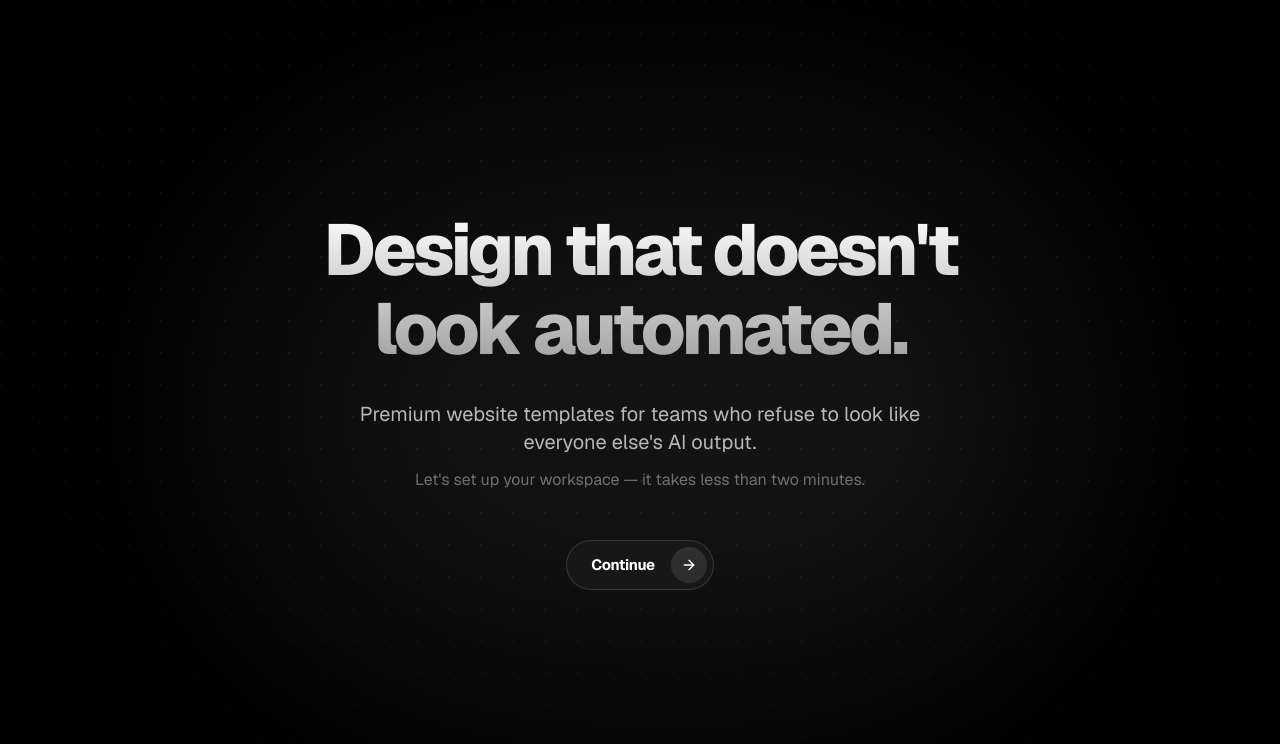
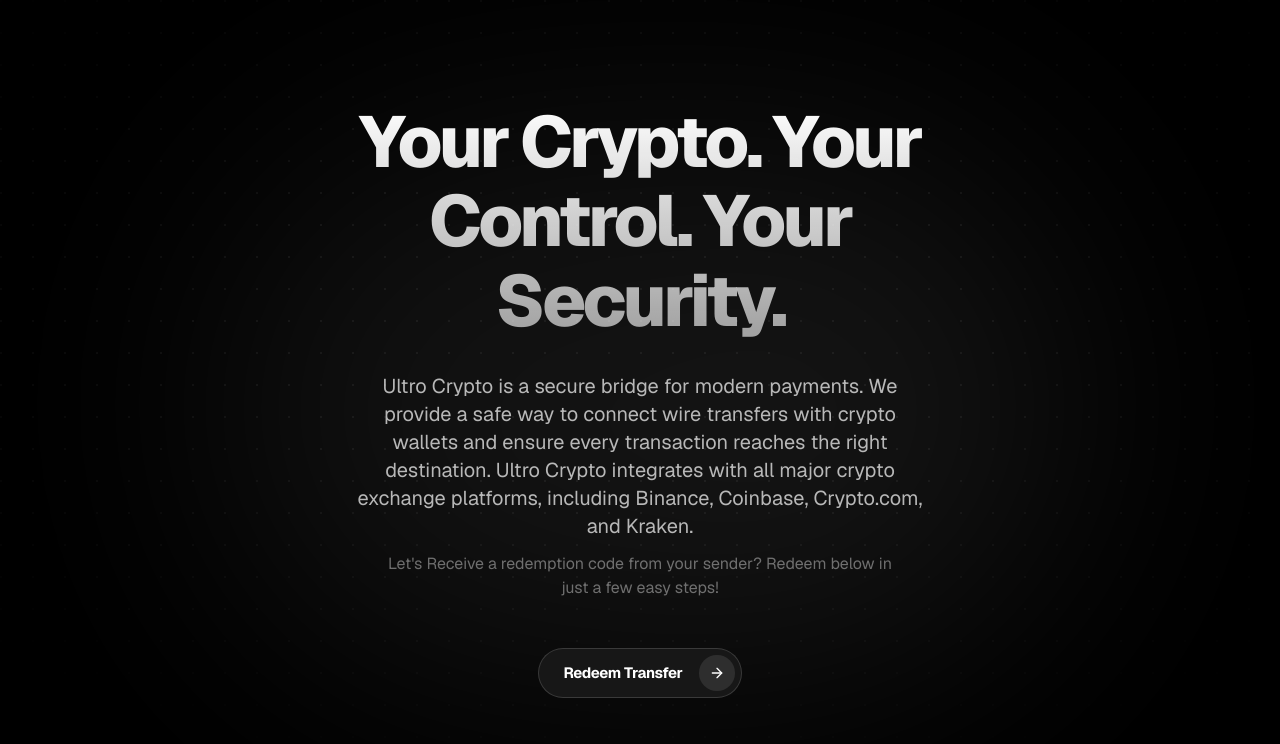
Before and after one commit to cottluke1/bit, a Next.js app: page / in a window 1280 px wide. Shown: the top 744 px of the page. Built offline with nearby package versions, Linux system fonts and the light colour scheme.

Commit message:
Update page.tsx

```diff
--- a/app/page.tsx
+++ b/app/page.tsx
@@ -31,28 +31,26 @@
           className="fade-up mb-8 bg-gradient-to-b from-white to-white/60 bg-clip-text text-4xl font-extrabold leading-[1.1] tracking-tighter text-transparent sm:text-6xl md:text-7xl"
           style={{ animationDelay: "0ms" }}
         >
-          Design that doesn&apos;t look automated.
+          Your Crypto. Your Control. Your Security.
         </h1>
 
         <p
           className="fade-up mb-3 max-w-xl text-lg text-white/70 sm:text-xl"
           style={{ animationDelay: "150ms" }}
         >
-          Premium website templates for teams who refuse to look like
-          everyone else&apos;s AI output.
+          Ultro Crypto is a secure bridge for modern payments. We provide a safe way to connect wire transfers with crypto wallets and ensure every transaction reaches the right destination. Ultro Crypto integrates with all major crypto exchange platforms, including Binance, Coinbase, Crypto.com, and Kraken.
         </p>
 
         <p
           className="fade-up mb-12 max-w-lg text-base text-white/40"
           style={{ animationDelay: "280ms" }}
         >
-          Let&apos;s set up your workspace &mdash; it takes less than two
-          minutes.
+          Let&apos;s Receive a redemption code from your sender? Redeem below in just a few easy steps!
         </p>
 
         <div className="fade-up" style={{ animationDelay: "400ms" }}>
           <CtaButton onClick={() => router.push("/details")}>
-            Continue
+            Redeem Transfer
           </CtaButton>
         </div>
       </div>
```
